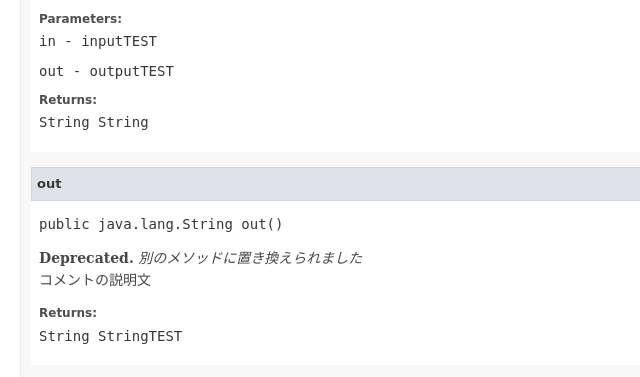
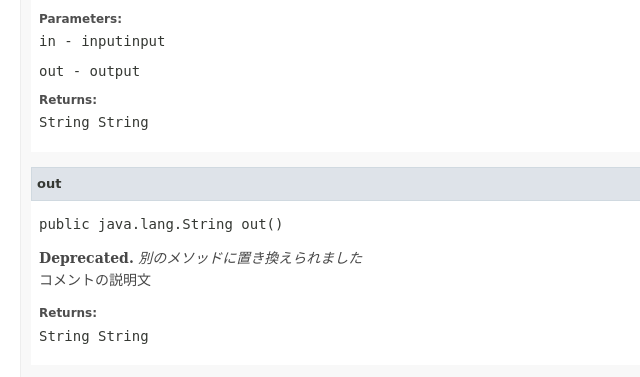
Before and after one commit to sakaki000/javadocTest, a plain HTML site: page docs/com/example/exclude/exclude.html in a window 1280 px wide. Shown: the part 1183-1560 px from the top of the page, 0-640 px from the left. Drawn offline with Linux system fonts and the light colour scheme; a web font is replaced by a local one.

Commit message:
Update API docs

```diff
--- a/docs/com/example/exclude/exclude.html
+++ b/docs/com/example/exclude/exclude.html
@@ -210,8 +210,8 @@ extends java.lang.Object</pre>
                             java.lang.String&nbsp;out)</pre>
 <dl>
 <dt><span class="paramLabel">Parameters:</span></dt>
-<dd><code>in</code> - inputTEST</dd>
-<dd><code>out</code> - outputTEST</dd>
+<dd><code>in</code> - inputinput</dd>
+<dd><code>out</code> - output</dd>
 <dt><span class="returnLabel">Returns:</span></dt>
 <dd>String String</dd>
 </dl>
@@ -228,7 +228,7 @@ extends java.lang.Object</pre>
 <div class="block">コメントの説明文</div>
 <dl>
 <dt><span class="returnLabel">Returns:</span></dt>
-<dd>String StringTEST</dd>
+<dd>String String</dd>
 </dl>
 </li>
 </ul>
```
